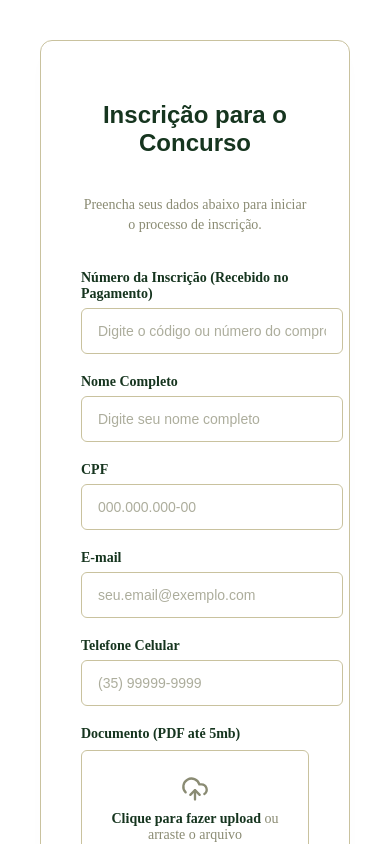
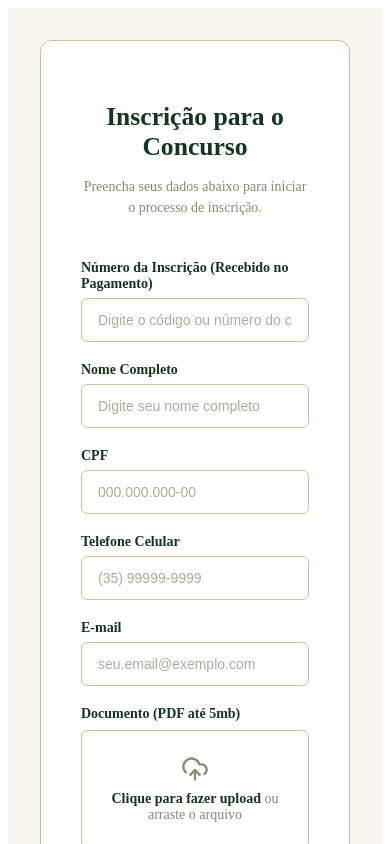
Before and after one commit to luizroquim/sistema-evento, a React (Vite) app: page / in a window 390 px wide. Shown: the top 844 px of the page. Built offline with nearby package versions, Linux system fonts and the light colour scheme.

Commit message:
style:fix alignment and layout spacing for CPF and phone inputs

```diff
--- a/src/pages/Registration/index.tsx
+++ b/src/pages/Registration/index.tsx
@@ -34,8 +34,7 @@
             <S.SuccessTitle>Inscrição Concluída!</S.SuccessTitle>
 
             <S.SuccessSubtitle>
-              Os seus dados foram enviados. Um e-mail de confirmação foi
-              encaminhado para: <br />
+              Os seus dados foram enviados. Um e-mail de confirmação foi encaminhado para: <br />
               <span>{formDataTmp?.email}</span>
             </S.SuccessSubtitle>
 
@@ -49,12 +48,7 @@
                 type="button"
                 variant="primary"
                 onClick={handleDownloadProtocol}
-                style={{
-                  display: "flex",
-                  alignItems: "center",
-                  justifyContent: "center",
-                  gap: "0.5rem",
-                }}
+                style={{ display: 'flex', alignItems: 'center', justifyContent: 'center', gap: '0.5rem' }}
               >
                 <Download size={18} />
                 Baixar Comprovante (.txt)
@@ -64,12 +58,7 @@
                 type="button"
                 variant="secondary"
                 onClick={handleResetSuccess}
-                style={{
-                  display: "flex",
-                  alignItems: "center",
-                  justifyContent: "center",
-                  gap: "0.5rem",
-                }}
+                style={{ display: 'flex', alignItems: 'center', justifyContent: 'center', gap: '0.5rem' }}
               >
                 <ArrowLeft size={18} />
                 Voltar ao Início
@@ -84,10 +73,12 @@
   return (
     <S.PageContainer>
       <S.FormCard onSubmit={handleSubmit(handlePreSubmit)}>
+        <S.HeaderGroup>
           <S.FormTitle>Inscrição para o Concurso</S.FormTitle>
           <S.FormSubtitle>
             Preencha seus dados abaixo para iniciar o processo de inscrição.
           </S.FormSubtitle>
+        </S.HeaderGroup>
 
         <Input
           id="paymentNumber"
@@ -105,6 +96,7 @@
           {...register("fullName")}
         />
 
+        <S.RowGroup>
           <Input
             id="document"
             label="CPF"
@@ -119,15 +111,6 @@
           />
 
           <Input
-          id="email"
-          label="E-mail"
-          type="email"
-          placeholder="seu.email@exemplo.com"
-          error={errors.email?.message}
-          {...register("email")}
-        />
-
-        <Input
             id="phone"
             label="Telefone Celular"
             placeholder="(35) 99999-9999"
@@ -138,6 +121,16 @@
                 e.target.value = phoneMask(e.target.value);
               },
             })}
+          />
+        </S.RowGroup>
+
+        <Input
+          id="email"
+          label="E-mail"
+          type="email"
+          placeholder="seu.email@exemplo.com"
+          error={errors.email?.message}
+          {...register("email")}
         />
 
         <FileInput
@@ -167,7 +160,7 @@
           }
         />
 
-        <Button type="submit" variant="primary" isLoading={isSubmitting}>
+        <Button type="submit" variant="primary" isLoading={isSubmitting} style={{ width: '100%' }}>
           Enviar
         </Button>
       </S.FormCard>
--- a/src/pages/Registration/styles.ts
+++ b/src/pages/Registration/styles.ts
@@ -4,8 +4,9 @@
   display: flex;
   justify-content: center;
   align-items: center;
-  min-height: 80vh;
+  min-height: 100vh;
   padding: 2rem;
+  background-color: ${({ theme }) => theme.colors.background};
 `;
 
 export const FormCard = styled.form`
@@ -13,29 +14,49 @@
   flex-direction: column;
   gap: 1.25rem;
   width: 100%;
-  max-width: 450px;
+  max-width: 550px;
   background-color: ${props => props.theme.colors.surface};
   border: 1px solid ${props => props.theme.colors.border};
   border-radius: ${props => props.theme.borderRadius.card};
   padding: 2.5rem;
-  box-shadow: 0 10px 25px -5px rgba(0,0,0,0.02);
+  box-shadow: 0 10px 30px -5px rgba(0, 0, 0, 0.03);
+
+  /* Garante que nenhum elemento filho saia para fora do limite do card */
+  * {
+    box-sizing: border-box;
+  }
+`;
+export const HeaderGroup = styled.div`
+  text-align: center;
+  margin-bottom: 0.5rem;
 `;
 
 export const FormTitle = styled.h2`
-  font-size: 1.5rem;
+  font-size: 1.6rem;
+  font-weight: 700;
   color: ${props => props.theme.colors.foreground};
-  font-family: sans-serif;
-  text-align: center;
-  margin-bottom: 0.25rem;
+  margin-bottom: 0.5rem;
 `;
 
 export const FormSubtitle = styled.p`
   font-size: 0.875rem;
   color: ${({ theme }) => theme.colors.placeholder};
-  text-align: center;
-  margin-bottom: 1rem;
-  line-height: 1.4;
+  line-height: 1.5;
 `;
+
+export const RowGroup = styled.div`
+  display: grid;
+  /* Força a criação de 2 colunas com o tamanho exato de 1 fração cada */
+  grid-template-columns: 1fr 1fr;
+  /* Adiciona um espaçamento horizontal agressivo e obrigatório entre as colunas */
+  column-gap: 1.5rem !important;
+  width: 100%;
+
+  @media (max-width: 500px) {
+    grid-template-columns: 1fr;
+    row-gap: 1.25rem;
+  }
+  `
 
 export const ModalText = styled.p`
   font-size: 1rem;
@@ -88,6 +109,7 @@
   border-radius: ${({ theme }) => theme.borderRadius.input};
   padding: 1.25rem;
   width: 100%;
+  max-width: 400px;
   margin-bottom: 1.5rem;
 `;
 
@@ -112,4 +134,5 @@
   flex-direction: column;
   gap: 0.75rem;
   width: 100%;
+  max-width: 400px;
 `;
```
Lines whose indentation alone changed are shown as unchanged.
